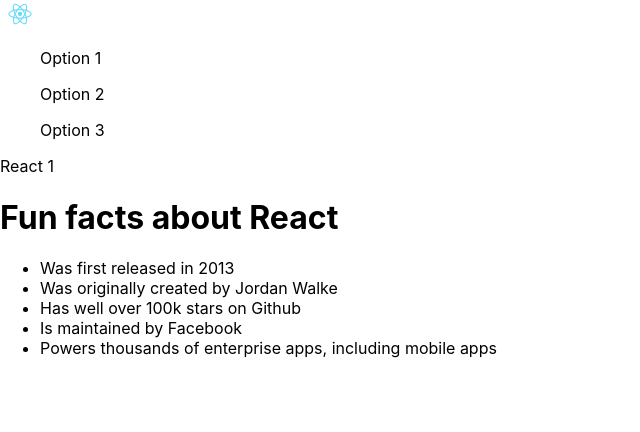
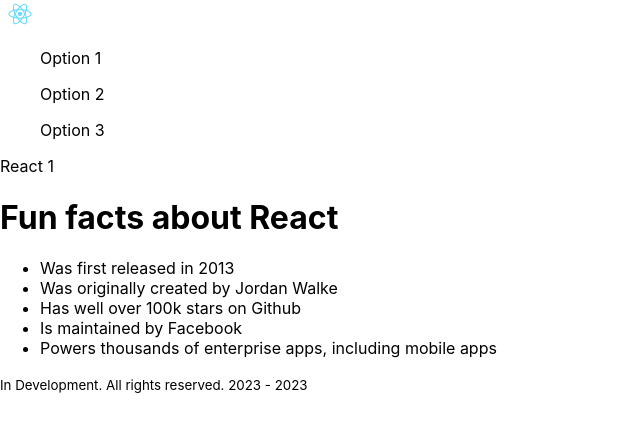
Before and after one commit to lauro-ss/Practices_React, a React (Create React App) app in the folder part_1/: page / in a window 1280 px wide. Shown: the top 432 px of the page, without its empty margins (0-640 px from the left). Built offline with nearby package versions, Linux system fonts and the light colour scheme.

Commit message:
Add footer component in index with current year string

```diff
--- a/part_1/src/index.js
+++ b/part_1/src/index.js
@@ -5,6 +5,7 @@
 import reportWebVitals from './reportWebVitals';
 import Header from './funFacts/Header';
 import Content from './funFacts/Content';
+import Footer from './funFacts/Footer';
 
 const root = ReactDOM.createRoot(document.getElementById('root'));
 /*root.render(
@@ -12,10 +13,12 @@
     <App />
   </React.StrictMode>
 );*/
+
 root.render(
   <React.StrictMode>
     <Header />
     <Content />
+    <Footer year={new Date().getFullYear().toString()} />
   </React.StrictMode>
 );
 
```
